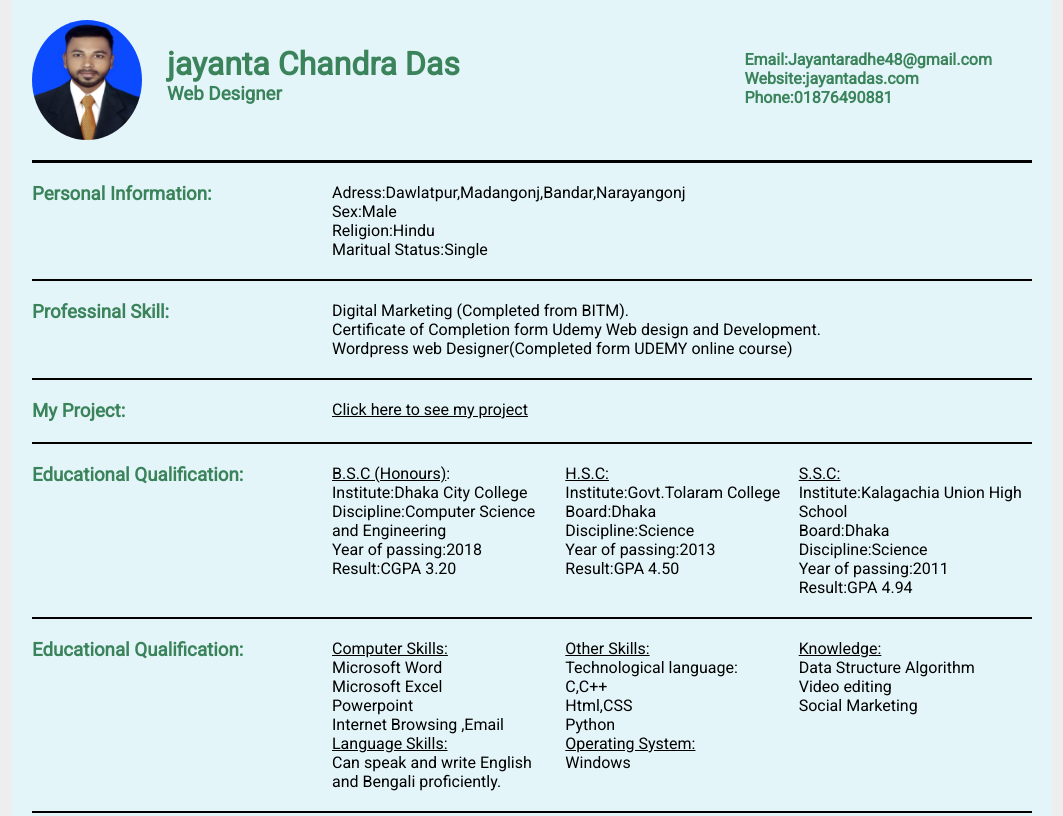
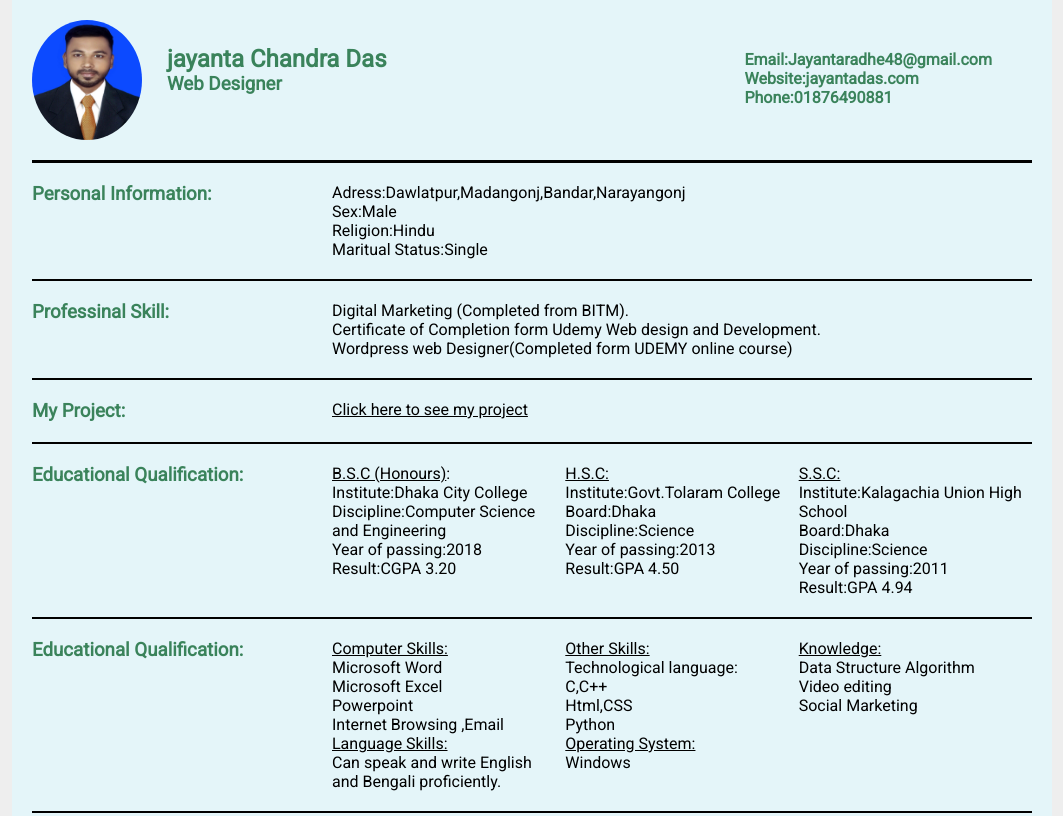
Before and after one commit to Jayantacse160/cv-project, a plain HTML site: page index.html in a window 1280 px wide. Shown: the top 816 px of the page, without its empty margins (108-1171 px from the left). Drawn offline with Linux system fonts and the light colour scheme.

Commit message:
Update index.html

```diff
--- a/index.html
+++ b/index.html
@@ -19,7 +19,7 @@
     <header>
         <img class="image" src="jayanta1.JPG" alt="jayanta">
         <div class="header-pro">
-            <h1>jayanta Chandra Das</h1>
+            <h2>jayanta Chandra Das</h2>
             <h3>Web Designer</h3>
         </div>
         <div class="header-info">
```
